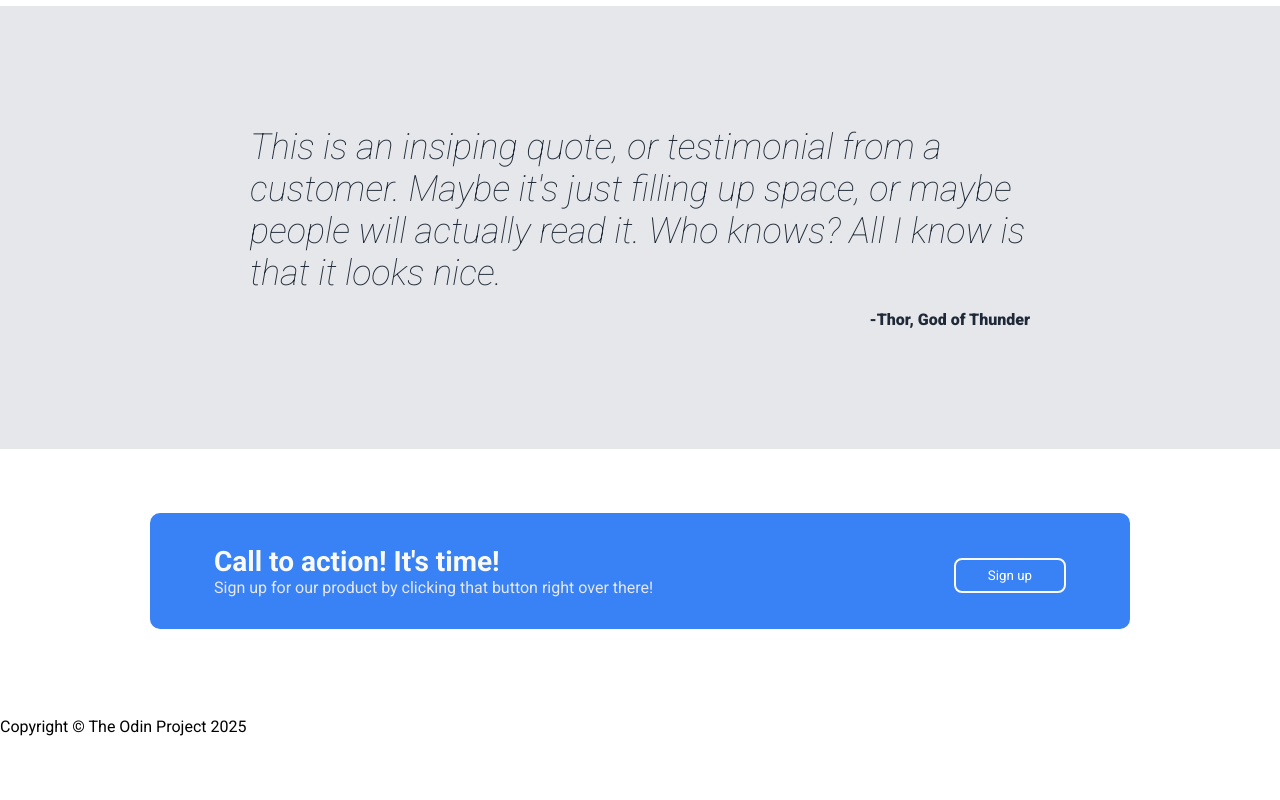
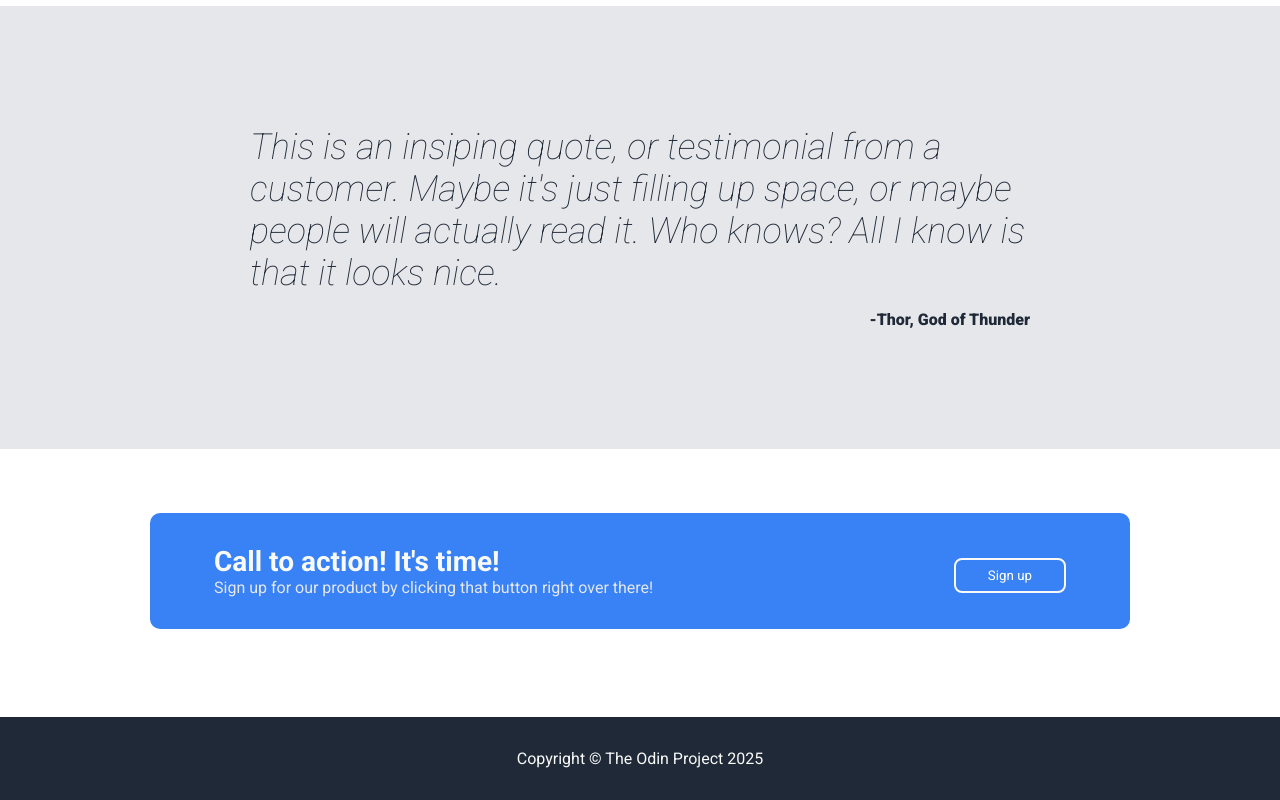
Before and after one commit to AndriySydorchuk/landing-top, a plain HTML site: page index.html in a window 1280 px wide. Shown: the part 1002-1802 px from the top of the page. Before the commit the page ends 1738 px from the top, so only its background shows below. Drawn offline with Linux system fonts and the light colour scheme.

Commit message:
Set style properties for footer

```diff
--- a/style.css
+++ b/style.css
@@ -151,3 +151,10 @@ a {
     border-radius: 8px;
     margin-top: 10px;
 }
+
+.footer {
+    background-color: #1f2937;
+    color: #f9faf8;
+    padding: 32px;
+    text-align: center;
+}
```
